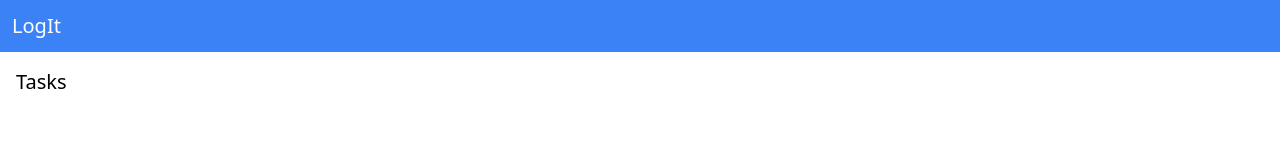
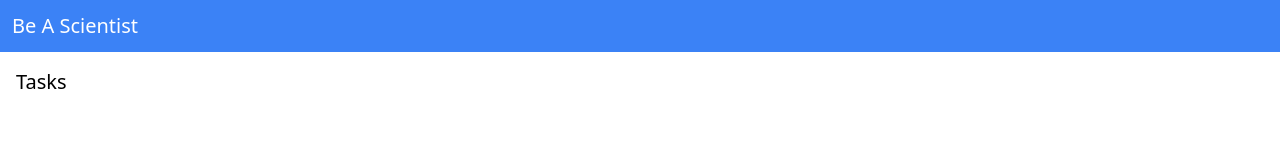
Before and after one commit to Ishan-pro/Be-a-sceintist, a React (Vite) app: page / in a window 1280 px wide. Shown: the top 160 px of the page. Built offline with nearby package versions, Linux system fonts and the light colour scheme.

Commit message:
Changed app logo

```diff
--- a/src/App.tsx
+++ b/src/App.tsx
@@ -5,7 +5,7 @@ import { About, Help, Home} from './pages'
 const Navbar = () => {
   return (
     <nav className='bg-blue-500 p-3 text-white'>
-      <h1 className='text-xl'>LogIt</h1>
+      <h1 className='text-xl'>Be A Scientist</h1>
     </nav>
   )
 }
```
